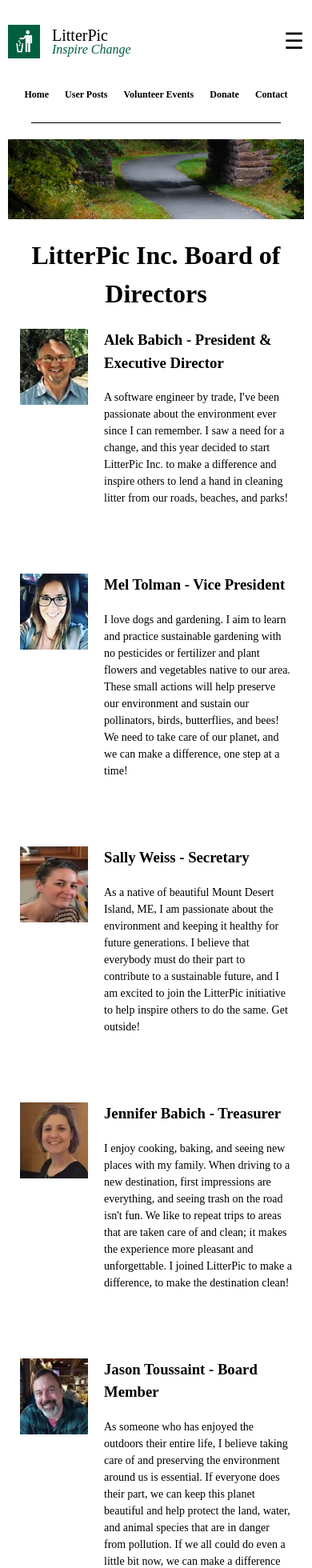
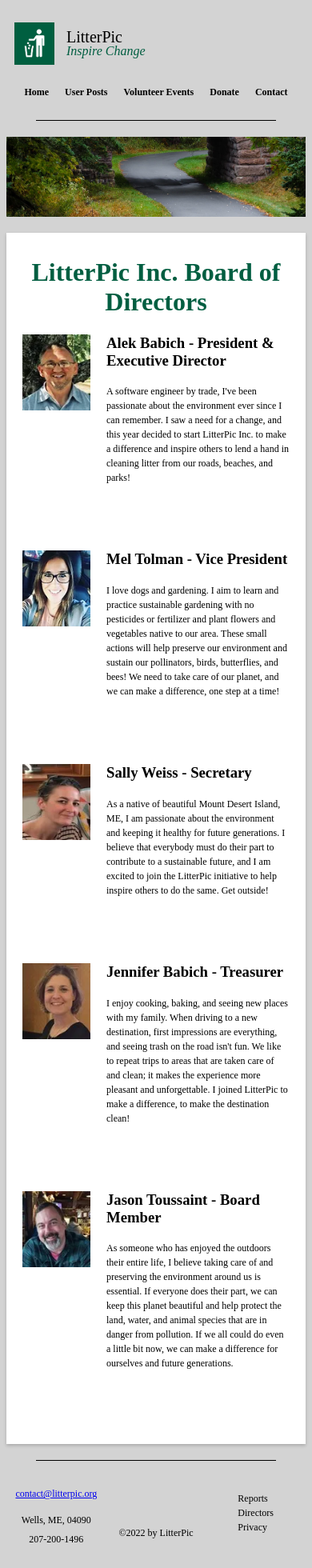
Before and after one commit to LitterPic/litterpic_org, a Next.js app: page /about in a window 390 px wide. Shown: the top 1960 px of the page at 80% size. Built offline with nearby package versions, Linux system fonts and the light colour scheme.

Commit message:
Updates to styling

```diff
--- a/components/footer.js
+++ b/components/footer.js
@@ -1,4 +1,4 @@
-import React from 'react';
+import Link from 'next/link';
 
 const Footer = () => {
     const email = 'contact@litterpic.org';
@@ -13,12 +13,27 @@ const Footer = () => {
 
     return (
         <footer className="footer">
-            <p>
-                <a href={`mailto:${email}`}>{email}</a>
-            </p>
-            <p>207-200-1496</p>
-            <p onClick={handleAddressClick} className="address-link">{address}</p>
-            <p>©2022 by LitterPic</p>
+            <div className="footer-columns">
+                <div className="footer-column-1">
+                    <p>
+                        <a href={`mailto:${email}`}>{email}</a>
+                    </p>
+                    <p onClick={handleAddressClick} className="address-link">
+                        {address}
+                    </p>
+                    <p>207-200-1496</p>
+                </div>
+                <div className="footer-column-2">
+                    <p>©2022 by LitterPic</p>
+                </div>
+                <div className="footer-column-3">
+                    <div className="footer-links">
+                        <Link a href="/reports">Reports</Link>
+                        <Link a href="/about">Directors</Link>
+                        <Link a href="/privacy">Privacy</Link>
+                    </div>
+                </div>
+            </div>
         </footer>
     );
 };
--- a/components/logobar.js
+++ b/components/logobar.js
@@ -24,18 +24,6 @@ const Logobar = () => {
                     <p className="tagline">Inspire Change</p>
                 </div>
             </div>
-            <div className="dropdown-menu">
-                <button className="dropbtn" onClick={toggleDropdown}>
-                    &#9776; {/* hamburger icon */}
-                </button>
-                {isOpen && (
-                    <div className="dropdown-content">
-                        <button onClick={() => handleNavigation('/reports')}>Reports</button>
-                        <button onClick={() => handleNavigation('/about')}>Directors</button>
-                        <button onClick={() => handleNavigation('/privacy')}>Privacy</button>
-                    </div>
-                )}
-            </div>
         </div>
     );
 };
--- a/pages/about.js
+++ b/pages/about.js
@@ -50,8 +50,9 @@ const About = () => {
                 <img src="/images/AboutUsBanner.webp" alt="Banner Image"/>
             </div>
 
+            <div className="page">
                 <div className="content">
-                <h1 className="about_heading_text">LitterPic Inc. Board of Directors</h1>
+                    <h1 className="heading-text">LitterPic Inc. Board of Directors</h1>
                     {boardMembers.map((member, index) => (
                         <div className="memberContainer" key={index}>
                             <img className="memberImage" src={member.image} alt={member.name}/>
@@ -63,6 +64,7 @@ const About = () => {
                     ))}
                 </div>
             </div>
+        </div>
     );
 };
 
--- a/pages/contact.js
+++ b/pages/contact.js
@@ -21,6 +21,8 @@ const Contact = () => {
                 <img src="/images/AboutUsBanner.webp" alt="Banner Image"/>
             </div>
 
+            <div className="page">
+                <div className="content">
                     <div className="contact-wrapper">
                         <div className="contact-container">
                             <h1>Contact Us</h1>
@@ -67,6 +69,8 @@ const Contact = () => {
                         </div>
                     </div>
                 </div>
+            </div>
+        </div>
     );
 };
 
--- a/pages/stories.js
+++ b/pages/stories.js
@@ -70,6 +70,8 @@ function Stories() {
     };
 
     return (
+        <div className="page">
+            <div className="content">
                 <div>
                     <div className="post-grid">
                         {posts.map((post, index) => (
@@ -81,6 +83,8 @@ function Stories() {
                         <div id="end-of-posts" style={{marginTop: '20px'}}></div>
                     )}
                 </div>
+            </div>
+        </div>
     );
 }
 
--- a/styles/styles.css
+++ b/styles/styles.css
@@ -2,25 +2,25 @@
 
 /*General Formatting*/
 main {
-    display: flex;
-    flex-direction: column;
     min-height: 100vh;
-    flex-grow: 1;
-    line-height: 1.5;
+}
+
+p {
+    line-height: 1.75;
+    font-size: 18px;
 }
 
 body {
-    background-color: #fff;
+    background-color: #D3D3D3;
 }
 
-p {
-    line-height: 1.5;
-    font-size: 18px;
+.page {
+    padding-top: 20px;
+    display: flex;
+    justify-content: center;
+    align-items: center;
 }
 
-li {
-    margin-bottom: 15px;
-}
 
 .blank-space {
     margin-top: 40px;
@@ -28,11 +28,20 @@ li {
 }
 
 .content {
-    margin-left: 60px;
-    margin-right: 60px;
+    box-shadow: 0 2px 4px rgba(0, 0, 0, 0.2);
+    padding: 10px;
+    background-color: #fff;
+    width: calc(100% - 200px);
+    margin: auto;
 }
 
-.line {
+div {
+    margin: 0;
+    padding: 0;
+}
+
+.line,
+.bottom-line {
     width: 90%;
     margin: 0 auto;
     border: none;
@@ -41,10 +50,7 @@ li {
 }
 
 .bottom-line {
-    width: 90%;
-    border: none;
-    border-top: 1px solid black;
-    margin-top: 40px;
+    margin-top: 20px;
 }
 
 /*logo bar*/
@@ -100,50 +106,6 @@ li {
     padding: 0;
 }
 
-/* dropdown menu */
-.dropdown-menu {
-    position: relative;
-}
-
-.dropbtn {
-    background-color: transparent;
-    color: black;
-    font-size: 36px;
-    border: none;
-    cursor: pointer;
-}
-
-.dropdown-content {
-    display: none;
-    position: absolute;
-    background-color: #f1f1f1;
-    min-width: 100px;
-    box-shadow: 0 8px 16px 0 rgba(0, 0, 0, 0.2);
-    z-index: 1;
-    right: 30px;
-    top: 60px;
-}
-
-.dropdown-content button {
-    color: black;
-    padding: 12px 16px;
-    text-decoration: none;
-    display: block;
-    border: none;
-    background: none;
-    width: 100%;
-    text-align: left;
-}
-
-.dropdown-content button:hover {
-    background-color: #ddd;
-}
-
-.dropdown-menu:hover .dropdown-content {
-    display: block;
-}
-
-
 /*nav bar*/
 nav {
     display: flex;
@@ -197,19 +159,10 @@ nav button.active {
     object-fit: cover;
 }
 
-/*footer*/
-.footer {
-    /*padding: 10px;*/
-    align-items: center;
-    text-align: center;
-}
-
-.address-link {
-    cursor: pointer;
-}
 
 .address-link:hover {
     cursor: pointer;
+    color: blue;
 }
 
 /*Home*/
@@ -222,7 +175,7 @@ nav button.active {
     top: 0;
     left: 0;
     width: 100%;
-    height: 70%;
+    height: 100%;
     display: flex;
     align-items: center;
     justify-content: center;
@@ -252,24 +205,16 @@ nav button.active {
 }
 
 /*Community Service Hours*/
-.heading_text {
+.heading-text {
     text-align: center;
+    color: #015e41;
 }
 
-/*Privacy*/
-
-/*About Us*/
-.about_heading_text {
-    text-align: center;
-    margin-bottom: 20px;
+li {
+    margin-bottom: 15px;
 }
 
-.directors_heading_text {
-    text-align: center;
-    margin-top: 50px;
-    margin-bottom: 20px;
-}
-
+/*Directors*/
 .about_content {
     margin-left: 100px;
     margin-right: 100px;
@@ -278,6 +223,7 @@ nav button.active {
 .container {
     display: flex;
     flex-direction: column;
+
 }
 
 .memberContainer {
@@ -316,22 +262,29 @@ nav button.active {
     margin-right: 40px;
 }
 
+.donorbox-images-container {
+    display: flex;
+    flex-direction: row;
+}
+
 .donorbox_container {
     margin-top: 20px;
     flex: 0 0 auto;
-
 }
 
 .image_container {
     display: flex;
+    flex-direction: column;
     justify-content: left;
-    margin: 30px 30px;
 }
 
 .image_container img {
-    margin: 0 5px; /* Adjust the margin value as needed */
-    max-width: 100%;
+    width: 150px;
+    height: auto;
+    margin: 50px 50px 0 5px;
+    padding-left: 40px;
 }
+
 
 /*contact*/
 .contact-wrapper {
@@ -525,18 +478,6 @@ div.rbc-event.rbc-event-selected,
 }
 
 /*Volunteer*/
-.volunteer-heading {
-    text-align: center;
-    color: #015e41;
-}
-
-.volunteer-content {
-    text-align: center;
-    margin-bottom: 30px;
-    margin-left: 25%;
-    margin-right: 25%;
-}
-
 .community-service-button {
     display: block;
     margin: 0 auto 40px;
@@ -544,38 +485,87 @@ div.rbc-event.rbc-event-selected,
     padding: 10px;
 }
 
+/*Footer*/
+.footer-columns {
+    display: flex;
+    justify-content: center;
+}
+
+
+.footer-column-1,
+.footer-column-2,
+.footer-column-3 {
+    flex: 1;
+    display: flex;
+    flex-direction: column;
+    align-items: center;
+    justify-content: center;
+}
+
+.footer-column-2 {
+    padding-top: 50px;
+}
+
+.footer-links {;
+    display: flex;
+    flex-direction: column;
+    list-style-type: none;
+    padding: 0;
+    text-align: left;
+}
+
+.footer-column-3 a {
+    text-decoration: none;
+    color: black;
+    line-height: 1.5;
+    font-size: 18px;
+}
+
+.footer-column-3 a:hover {
+    color: blue;
+}
+
+.footer {
+    position: relative;
+}
+
+.footer p {
+    line-height: 0;
+}
 
 /* Media Query for Mobile Devices */
 @media (max-width: 768px) {
+    .page {
+        padding-top: 20px;
+        display: flex;
+        justify-content: center;
+        align-items: center;
+    }
+
+    p, li, a {
+        line-height: 1.5;
+        font-size: 12px;
+    }
+
+    .content {
+        box-shadow: 0 2px 4px rgba(0, 0, 0, 0.2);
+        padding: 10px;
+        background-color: #fff;
+        width: calc(100% - 20px);
+        margin: auto;
+    }
+
+    div {
+        margin: 0;
+        padding: 0;
+    }
 
     .logo-bar, nav {
         width: 100%;
     }
 
-    body {
-        width: 100%;
-        margin: 0 auto;
-    }
-
-    main {
-        padding: 0 10px;
-    }
-
-    p, li {
-        font-size: 14px;
-    }
-
-    .content {
-        margin-left: 5px;
-        margin-right: 5px;
-    }
-
     .line, .bottom-line {
         width: 80%;
-    }
-
-    .logo-bar img {
-        width: 40px;
     }
 
     .logo-bar {
@@ -589,19 +579,6 @@ div.rbc-event.rbc-event-selected,
 
     .tagline {
         font-size: 16px;
-    }
-
-    .dropdown-content {
-        right: 10px;
-        top: 50px;
-    }
-
-    .dropdown-content button {
-        font-size: 12px;
-    }
-
-    .dropbtn {
-        font-size: 28px;
     }
 
     nav {
@@ -631,7 +608,7 @@ div.rbc-event.rbc-event-selected,
         font-size: 18px;
     }
 
-    .about_content, .memberContainer {
+    .memberContainer {
         margin-left: 10px;
         margin-right: 10px;
     }
@@ -645,30 +622,45 @@ div.rbc-event.rbc-event-selected,
         margin-left: 0;
     }
 
-    .donorbox_container {
-        margin-top: 10px;
+
+    /*Donate*/
+    .legal_donorbox_container {
+        display: flex;
+        align-items: flex-start;
+        justify-content: space-between;
     }
 
-    .legal_donorbox_container {
+    .legal {
+        margin-right: 40px;
+    }
+
+    .donorbox-images-container {
         display: flex;
         flex-direction: column;
-        align-items: center;
+    }
+
+    .donorbox_container {
+        margin-top: 20px;
+        flex: 0 0 auto;
+    }
+
+    .image_container {
+        display: flex;
+        flex-direction: row;
         justify-content: center;
     }
 
-    .image_container {
-        margin: 10px 10px;
+    .image_container img {
+        width: 100px;
+        height: auto;
+        margin: 50px 50px 0 5px;
     }
 
+
+    /*Image Row*/
     .image-row__item {
         width: 90px;
         height: auto;
-    }
-
-    .donate-image {
-        width: 30%;
-        height: auto;
-        justify-content: left;
     }
 
     .contact-container {
@@ -708,7 +700,8 @@ div.rbc-event.rbc-event-selected,
     }
 
     .table td, .table th {
-        padding: 8px;
+        padding: 1px;
+        font-size: 10px;
     }
 
     .start-time-column {
@@ -717,13 +710,6 @@ div.rbc-event.rbc-event-selected,
 
     .privacy_heading_text {
         text-align: center;
-    }
-
-    .volunteer-content {
-        text-align: center;
-        margin-bottom: 30px;
-        margin-left: 5%;
-        margin-right: 5%;
     }
 
     .post-grid {
@@ -754,6 +740,11 @@ div.rbc-event.rbc-event-selected,
         margin: 0 10px;
     }
 
+    /*Footer*/
+    .footer-column-3 a {
+        font-size: 12px;
+    }
+
 }
 
 
@@ -778,6 +769,7 @@ div.rbc-event.rbc-event-selected,
     .content {
         margin-left: 5px;
         margin-right: 5px;
+        box-shadow: 0 4px 8px rgba(0, 0, 0, 0.4);
     }
 
     .line, .bottom-line {
@@ -799,19 +791,6 @@ div.rbc-event.rbc-event-selected,
 
     .tagline {
         font-size: 16px;
-    }
-
-    .dropdown-content {
-        right: 10px;
-        top: 50px;
-    }
-
-    .dropdown-content button {
-        font-size: 12px;
-    }
-
-    .dropbtn {
-        font-size: 28px;
     }
 
     nav {
@@ -941,17 +920,6 @@ div.rbc-event.rbc-event-selected,
         text-align: center;
     }
 
-    .footer {
-        margin-top: 20px;
-    }
-
-    .volunteer-content {
-        text-align: center;
-        margin-bottom: 30px;
-        margin-left: 5%;
-        margin-right: 5%;
-    }
-
     .post-grid {
         display: grid;
         grid-template-columns: 1fr 1fr;
```
Also changed, not shown: pages/community_service_hours.js (+16 -7 lines), pages/donate.js (+46 -25 lines), pages/index.js (+7 -5 lines), pages/privacy.js (+34 -18 lines), pages/reports.js (+11 -8 lines), pages/volunteer.js (+6 -5 lines), public/images/reports_banner.webp (added). Lines whose indentation alone changed are shown as unchanged.
